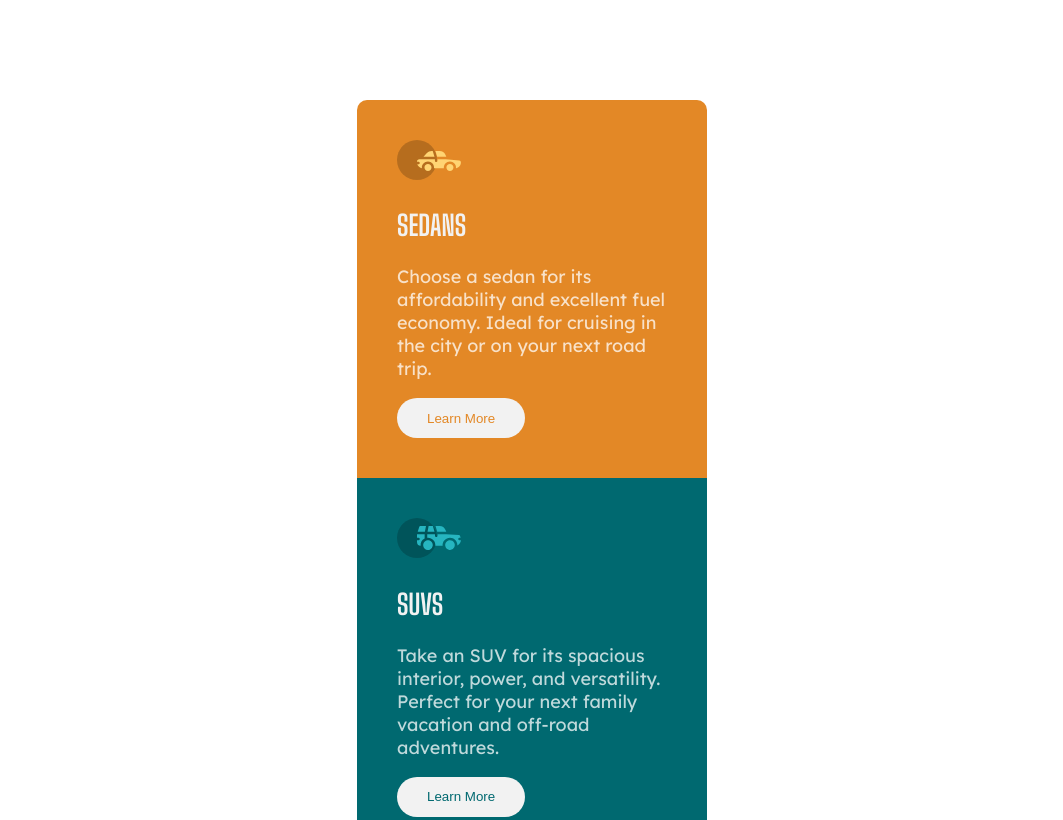
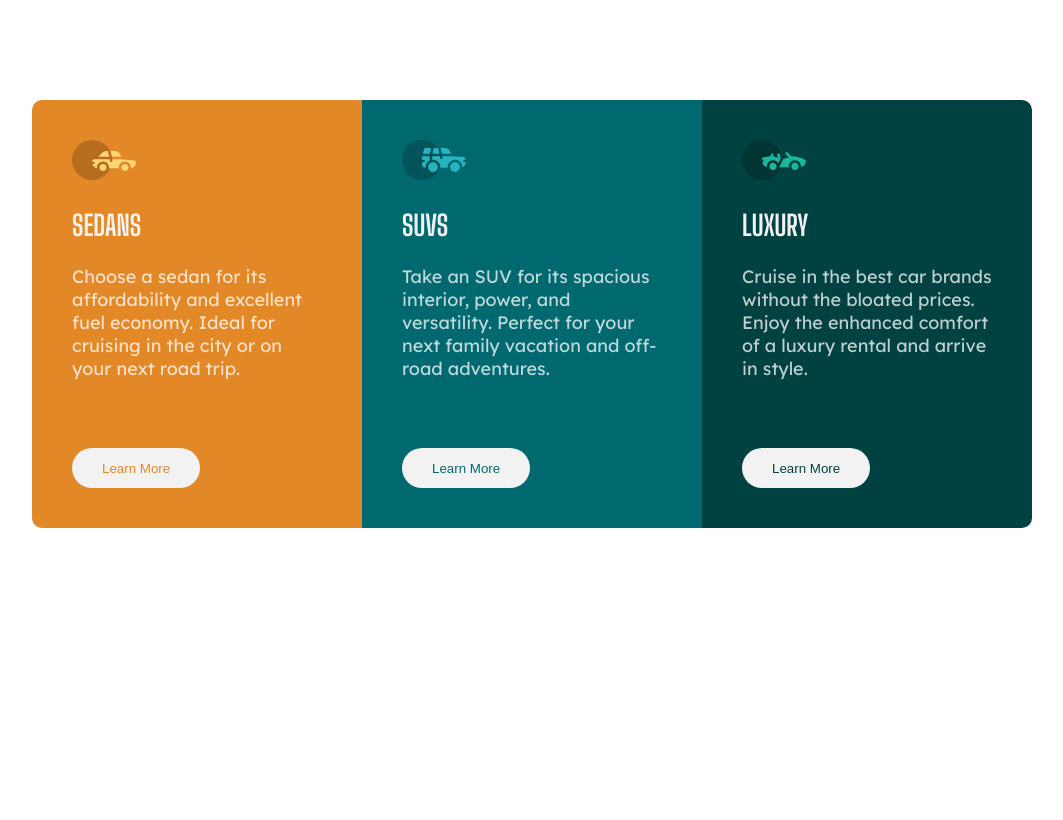
Before and after one commit to MauricioMorenoMorales/FM-03-3-column-preview-card-component, a plain HTML site: page index.html in a window 1280 px wide. Shown: the top 820 px of the page, without its empty margins (108-1171 px from the left). Drawn offline with Linux system fonts and the light colour scheme; files whose address does not match are found by name.

Commit message:
Reto completado empezando con accesibilidad

```diff
--- a/css/main.css
+++ b/css/main.css
@@ -87,3 +87,13 @@ main {
 .item.luxury > button:hover {
   color: #f2f2f2;
 }
+@media screen and (min-width: 1010px) {
+  main {
+    display: grid;
+    grid-template-columns: 33% 34% 33%;
+    max-width: 1000px;
+  }
+  .item > button {
+    margin-top: 50px;
+  }
+}
```
Also changed, not shown: 1 other file.
